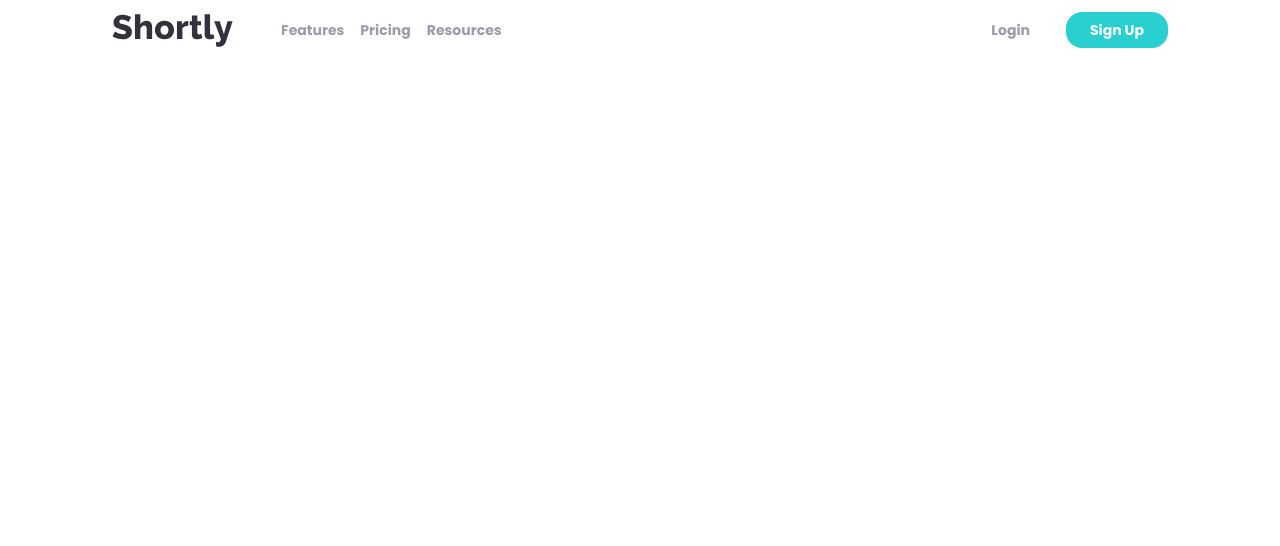
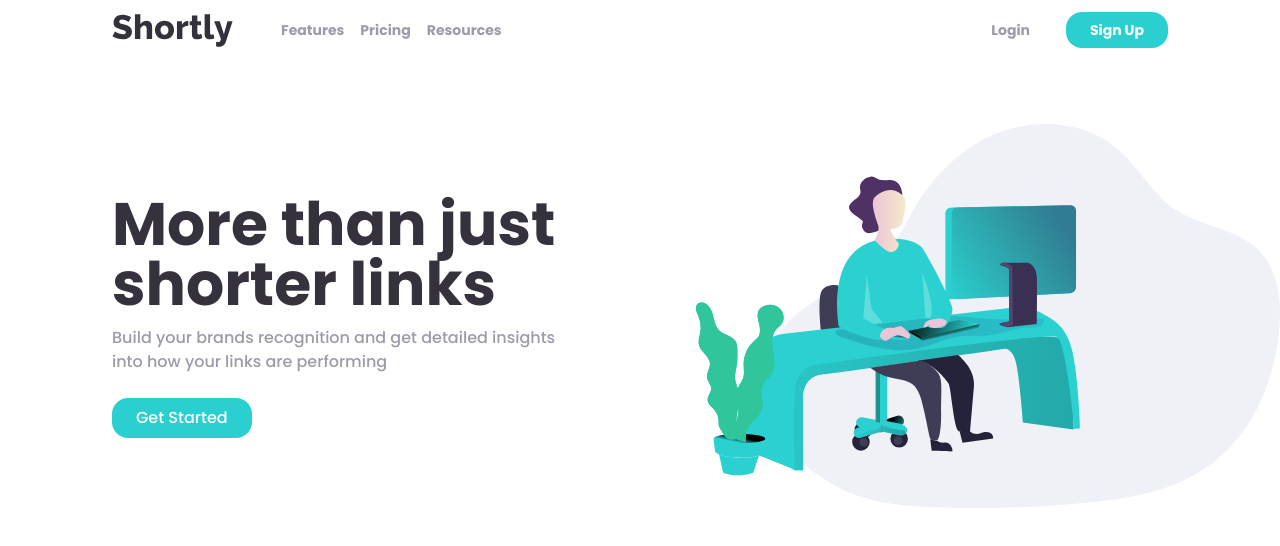
Before and after one commit to writeens/Shortly, a Next.js app: page / in a window 1280 px wide. Shown: the top 546 px of the page. Built offline with nearby package versions, Linux system fonts and the light colour scheme.

Commit message:
Setup GetStarted Layer

```diff
--- /dev/null
+++ b/components/GetStartedLayer.tsx
@@ -0,0 +1,25 @@
+import Link from 'next/link';
+import React from 'react';
+
+const GetStartedLayer = () => {
+  console.log('object');
+  return (
+    <div className="flex flex-col sm:flex-row sm:py-16 pl-4 md:pl-12 lg:pl-28 items-center">
+      <div className="flex flex-col font-poppins w-full sm:w-1/2 lg:w-2/5 order-2 sm:order-1">
+        <p className=" text-4xl lg:text-6xl leading-tight font-bold text-sVeryDarkBlue mb-3 text-center sm:text-left">More than just shorter links</p>
+        <p className="text-sGreyViolet mb-6 text-center sm:text-left">
+          Build your brands recognition and get detailed
+          insights into how your links are performing
+        </p>
+        <Link href="/">
+          <a className="px-6 py-2 bg-sCyan text-white rounded-2xl cursor-pointer hover:bg-opacity-70 hover:text-opacity-80 text-center self-center sm:self-start">Get Started</a>
+        </Link>
+      </div>
+      <div className="flex-1 w-full flex justify-center sm:justify-end order-1 sm:order-2 mb-6 sm:mb-0">
+        <img src="/illustration-working.svg" alt="illustration_working" className="max-h-96" />
+      </div>
+    </div>
+  );
+};
+
+export default GetStartedLayer;
--- a/pages/index.tsx
+++ b/pages/index.tsx
@@ -1,15 +1,17 @@
 import React from 'react';
 import Head from 'next/head';
 import Navbar from '../components/Navbar';
+import GetStartedLayer from '../components/GetStartedLayer';
 
 export default function Landing() {
   return (
-    <div>
+    <div className="flex flex-col">
       <Head>
         <title>Hello Finn Auto</title>
         <link rel="icon" href="/favicon.ico" />
       </Head>
       <Navbar />
+      <GetStartedLayer />
       {/* <main>
         <h1 className="text-6xl font-poppins font-bold">
           Hello Finn
```
Also changed, not shown: .eslintrc.js, public/illustration-working.svg (added).
